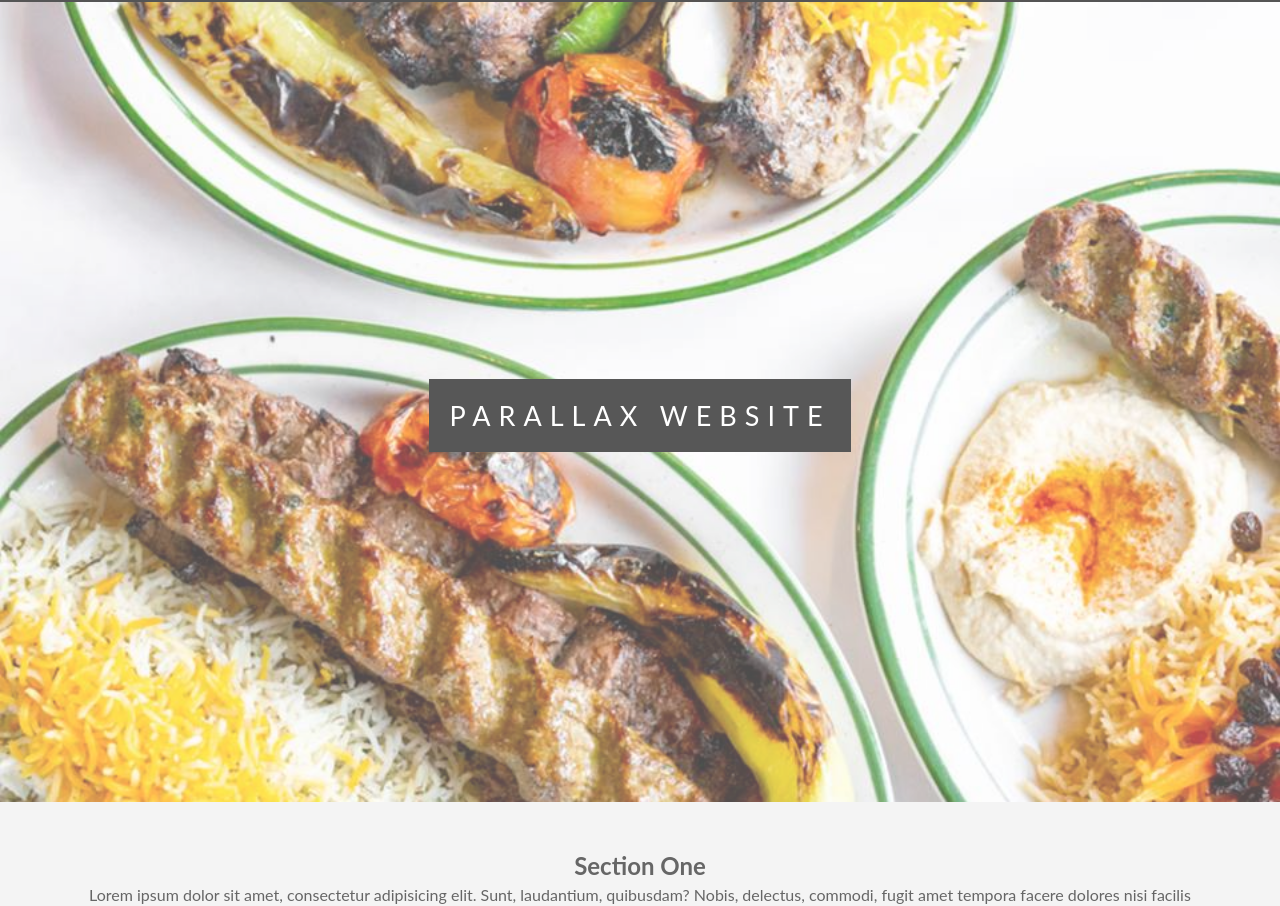
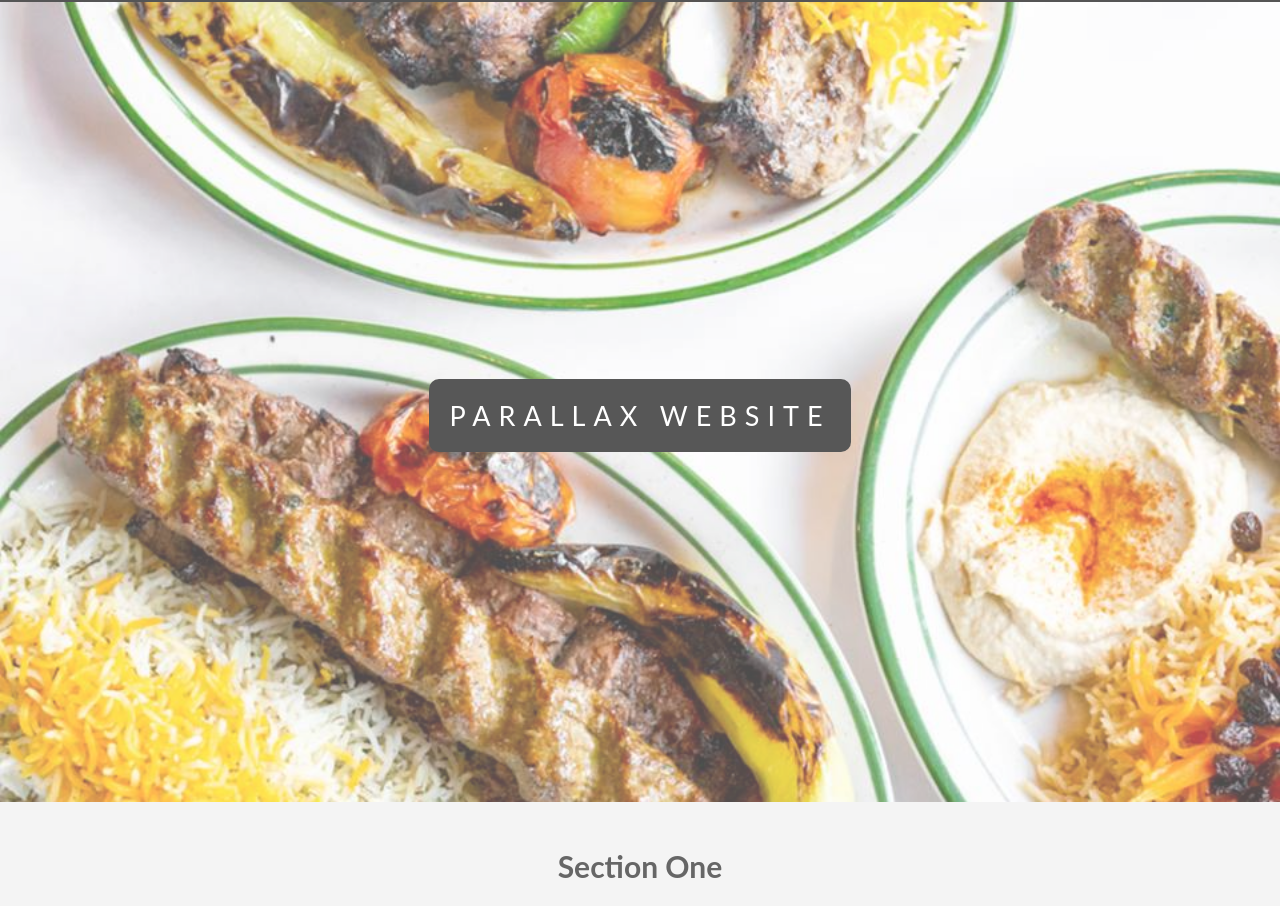
Before and after one commit to jackjetali/html-css-website-Aliniko, a plain HTML site: page index.html in a window 1280 px wide. Shown: the part 53-959 px from the top of the page. Drawn offline with Linux system fonts and the light colour scheme.

Commit message:
border in button
added radius border for the button

```diff
--- a/style.css
+++ b/style.css
@@ -128,8 +128,16 @@ li a:hover{
   background-color:#111;
   color:#fff;
   padding:20px;
+  border-radius: 10px;
 }
-
+.ptext .border:hover {
+ background-color: #666;
+}
+h2{
+ padding-bottom: 20px;
+ line-weight: 25px;
+ font-size: 30px;
+}
 .ptext .border.trans{
   background-color:transparent;
 }
```
